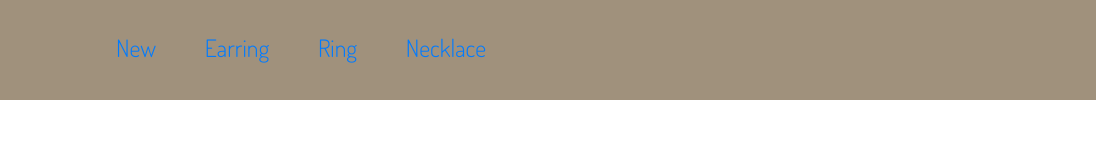
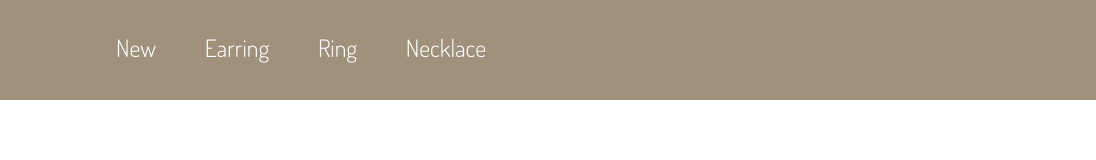
Before and after one commit to BeanBeam11/Bonny_Read_RWD, a plain HTML site: page index.html in a window 1280 px wide. Shown: the full height of the page, 184-1280 px from the left. Drawn offline with Linux system fonts and the light colour scheme.

Commit message:
header: link style

```diff
--- a/css/style.css
+++ b/css/style.css
@@ -22,3 +22,12 @@
     height: 40px;
     margin: 30px 0 0 200px;
 }
+.menu_link{
+    text-decoration: none;
+    color: #fff;
+}
+.menu_link:hover{
+    text-decoration: none;
+    color: #fff;
+    opacity: 0.5;
+}
--- a/index.html
+++ b/index.html
@@ -12,10 +12,18 @@
         <div class="header">
             <a href="#"><img class="img_logo_l" src="img/img_logo_L.png" alt="img_logo_L"></a>
             <div class="menu">
-                <a href="#"><div class="menu_1">New</div></a>
-                <a href="#"><div class="menu_2">Earring</div></a>
-                <a href="#"><div class="menu_3">Ring</div></a>
-                <a href="#"><div class="menu_4">Necklace</div></a>
+                <a class="menu_link" href="#">
+                    <div class="menu_1">New</div>
+                </a>
+                <a class="menu_link" href="#">
+                    <div class="menu_2">Earring</div>
+                </a>
+                <a class="menu_link" href="#">
+                    <div class="menu_3">Ring</div>
+                </a>
+                <a class="menu_link" href="#">
+                    <div class="menu_4">Necklace</div>
+                </a>
             </div>
         </div>
     </div>
```
